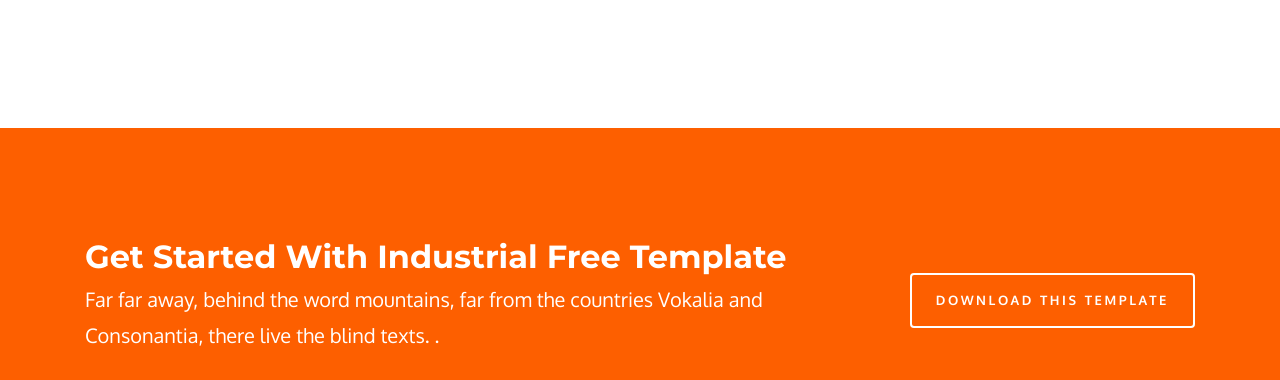
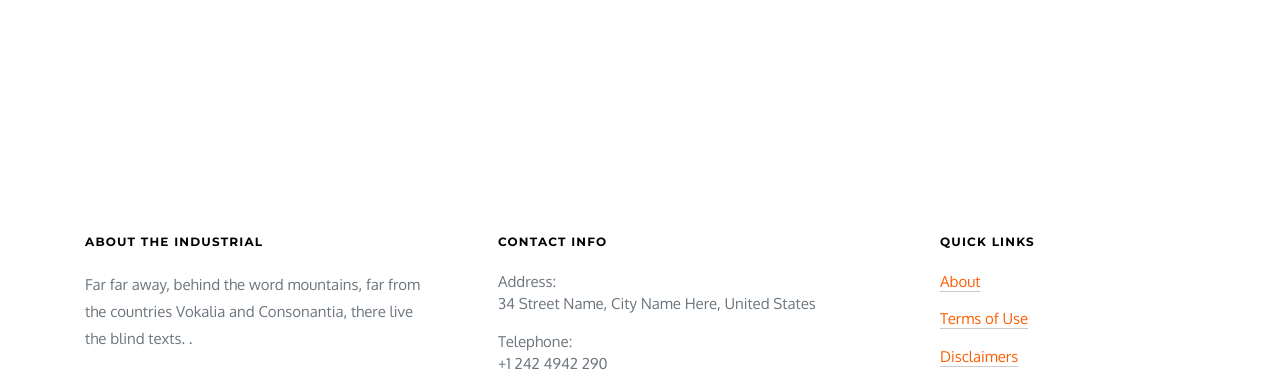
Before and after one commit to Zombiecore420/template2, a plain HTML site: page contact.html in a window 1280 px wide. Shown: the part 1230-1610 px from the top of the page. Drawn offline with Linux system fonts and the light colour scheme; files whose address does not match are found by name.

Commit message:
Basura removida de Contact

```diff
--- a/contact.html
+++ b/contact.html
@@ -149,19 +149,6 @@
       </div>
     </section>
 
-    <section class="section bg-primary">
-      <div class="container">
-        <div class="row align-items-center">
-          <div class="col-lg-8">
-            <h2 class="text-white mb-0">Get Started With Industrial Free Template</h2>
-            <p class="text-white lead">Far far away, behind the word mountains, far from the countries Vokalia and Consonantia, there live the blind texts. .</p>
-          </div>
-          <div class="col-lg-4 text-lg-right">
-            <a href="#" class="btn btn-outline-white px-4 py-3">Download This Template</a>
-          </div>
-        </div>
-      </div>
-    </section>
     <footer class="site-footer" role="contentinfo">
       <div class="container">
         <div class="row mb-5">
```
